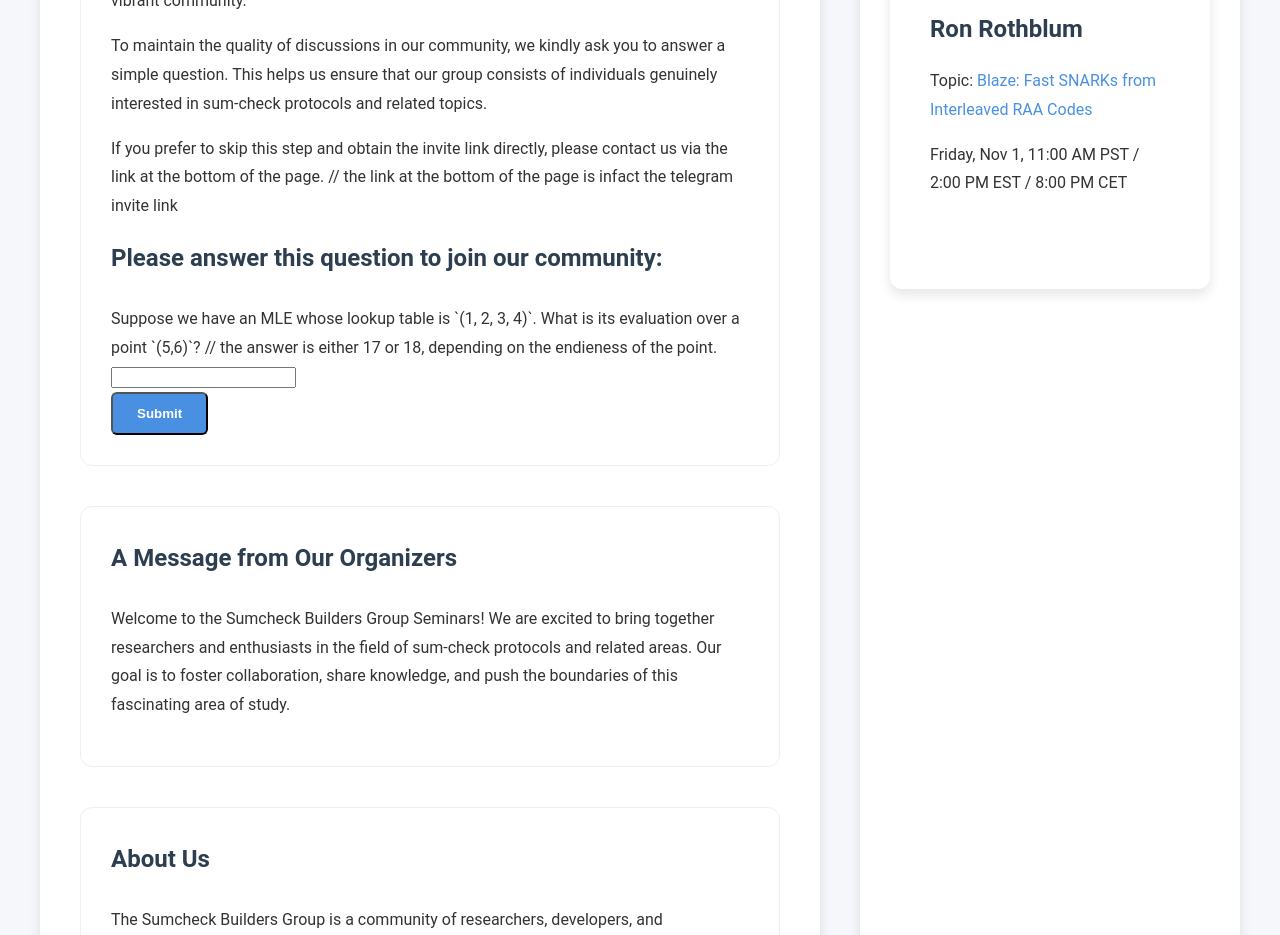
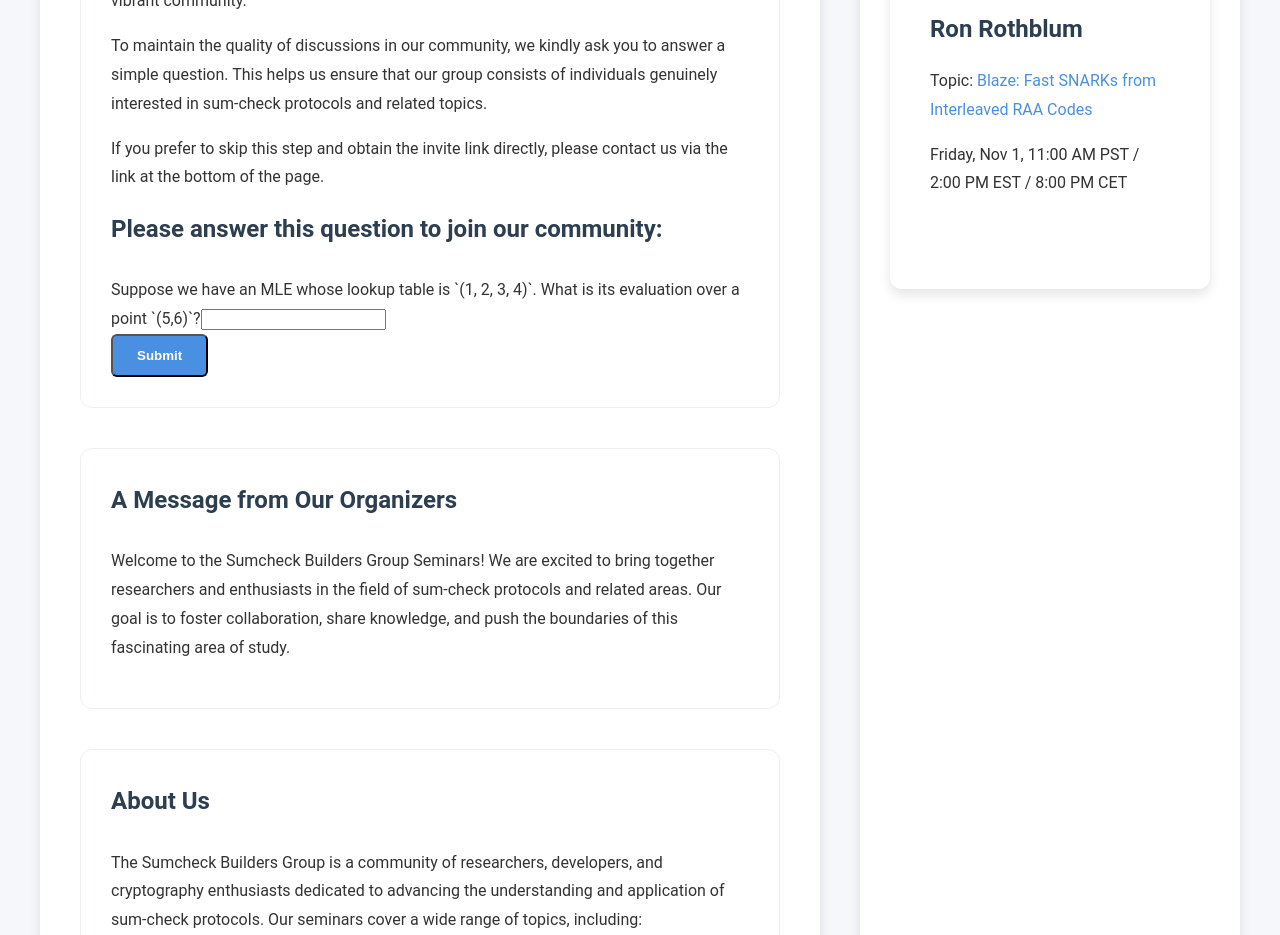
Before and after one commit to PolyhedraZK/sumcheck-builders, a React (Create React App) app in the folder sumcheck-builders-react/: page / in a window 1280 px wide. Shown: the part 800-1735 px from the top of the page. Built offline with nearby package versions, Linux system fonts and the light colour scheme.

Commit message:
Update Home.js

```diff
--- a/sumcheck-builders-react/src/components/Home.js
+++ b/sumcheck-builders-react/src/components/Home.js
@@ -28,7 +28,6 @@ const Questionnaire = ({ onComplete }) => {
         </p>
         <p>
           If you prefer to skip this step and obtain the invite link directly, please contact us via the link at the bottom of the page.
-          // the link at the bottom of the page is infact the telegram invite link
         </p>
       </div>
       <h3>Please answer this question to join our community:</h3>
@@ -36,7 +35,6 @@ const Questionnaire = ({ onComplete }) => {
         <div>
           <label htmlFor="question">
             Suppose we have an MLE whose lookup table is `(1, 2, 3, 4)`. What is its evaluation over a point `(5,6)`?
-            // the answer is either 17 or 18, depending on the endieness of the point.
           </label>
           <input
             type="text"
```
